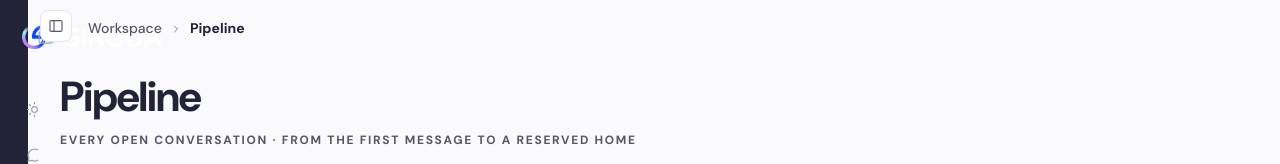
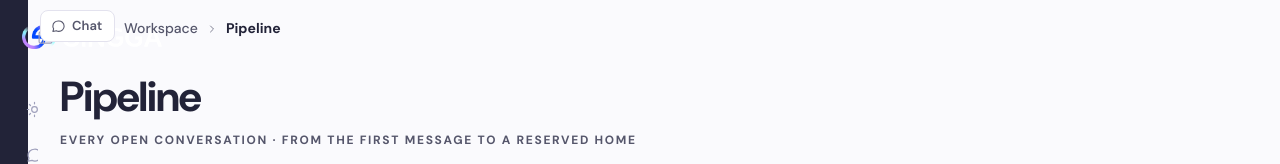
Before and after one commit to vlaguzman/gingga_landing, a Next.js app: page /pipeline in a window 1280 px wide. Both pictures are taken after a click on the button 643 px from the left and 26 px from the top of the page. Shown: the top 164 px of the page. Built offline with nearby package versions, Linux system fonts and the light colour scheme.

Commit message:
feat(app): label the collapsed chat button and add tooltips
The expand control now shows a chat icon with a "Chat" label so it is
clear what was collapsed, and both toggles carry a title tooltip.

```diff
--- a/src/app/(app)/app.css
+++ b/src/app/(app)/app.css
@@ -678,6 +678,11 @@
   top: 10px;
   left: 12px;
   z-index: 2;
+  width: auto;
+  gap: 6px;
+  padding: 0 12px 0 10px;
+  font-size: 13px;
+  font-weight: 600;
   background: var(--a-card);
   border: 1px solid var(--a-line);
 }
@@ -693,7 +698,7 @@
   }
 
   .app .work-row.chat-hidden .ws-crumb {
-    padding-left: 60px;
+    padding-left: 96px;
   }
 }
 
--- a/src/components/app/AppShell.tsx
+++ b/src/components/app/AppShell.tsx
@@ -160,8 +160,15 @@ function Shell({ children }: { children: ReactNode }) {
       {mobChat && <div className="chat-scrim" onClick={() => setMobChat(false)} aria-hidden="true" />}
       <div className={`work-row${chatHidden ? " chat-hidden" : ""}`}>
         {chatHidden && (
-          <button type="button" className="chat-expand" onClick={() => setChatHidden(false)} aria-label="Expand chat">
-            <AppIcon name="panel" size={16} />
+          <button
+            type="button"
+            className="chat-expand"
+            onClick={() => setChatHidden(false)}
+            aria-label="Expand chat"
+            title="Expand chat with GINGGA"
+          >
+            <AppIcon name="chat" size={15} />
+            <span>Chat</span>
           </button>
         )}
         <ChatPanel width={chatW} onClose={() => setMobChat(false)} onCollapse={() => setChatHidden(true)} />
--- a/src/components/app/ChatPanel.tsx
+++ b/src/components/app/ChatPanel.tsx
@@ -84,7 +84,7 @@ export function ChatPanel({
       <button type="button" className="chat-close" onClick={onClose} aria-label="Close chat">
         ✕
       </button>
-      <button type="button" className="chat-collapse" onClick={onCollapse} aria-label="Collapse chat">
+      <button type="button" className="chat-collapse" onClick={onCollapse} aria-label="Collapse chat" title="Collapse chat">
         <AppIcon name="panel" size={16} />
       </button>
       <div className="th-scroll" ref={scrollRef}>
```
